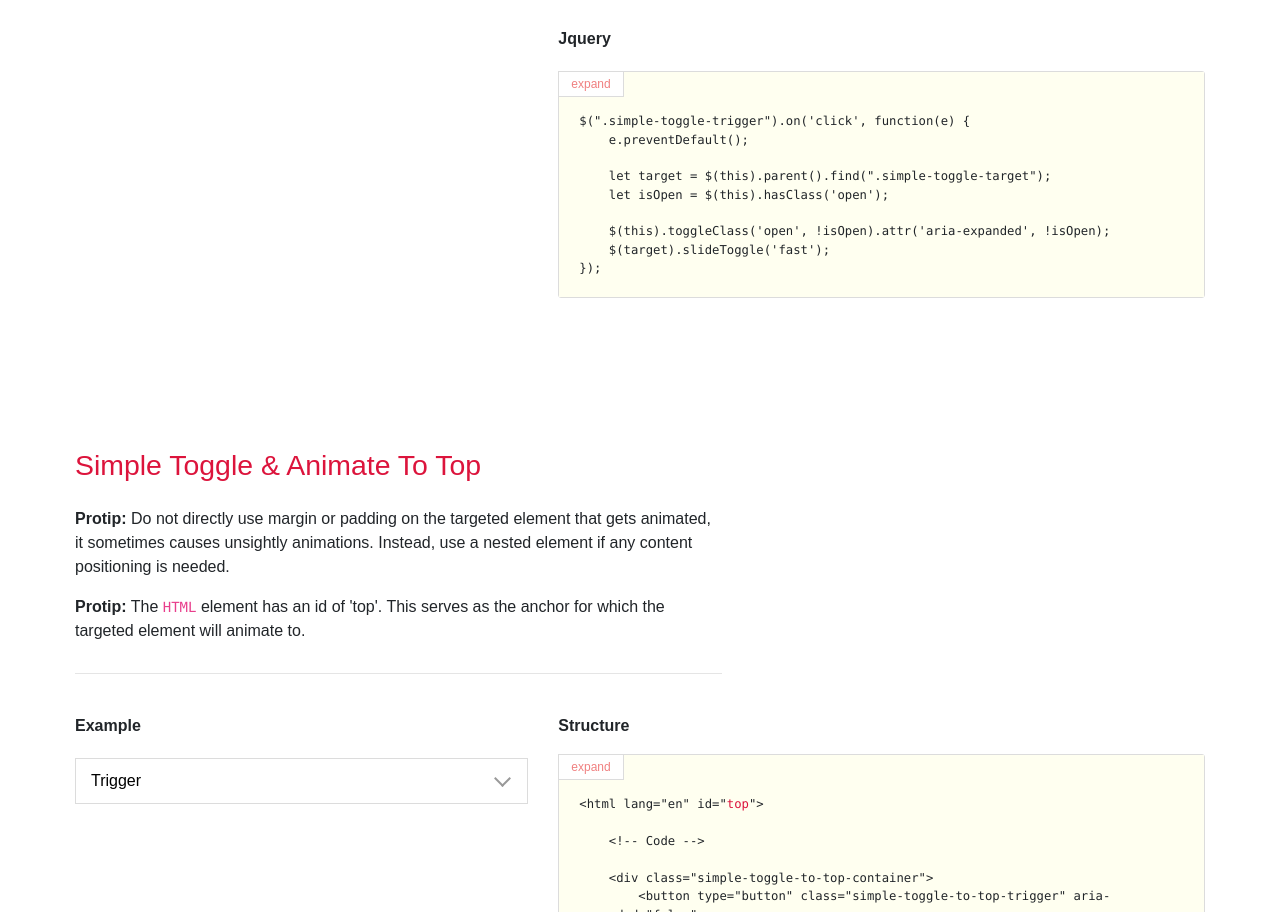
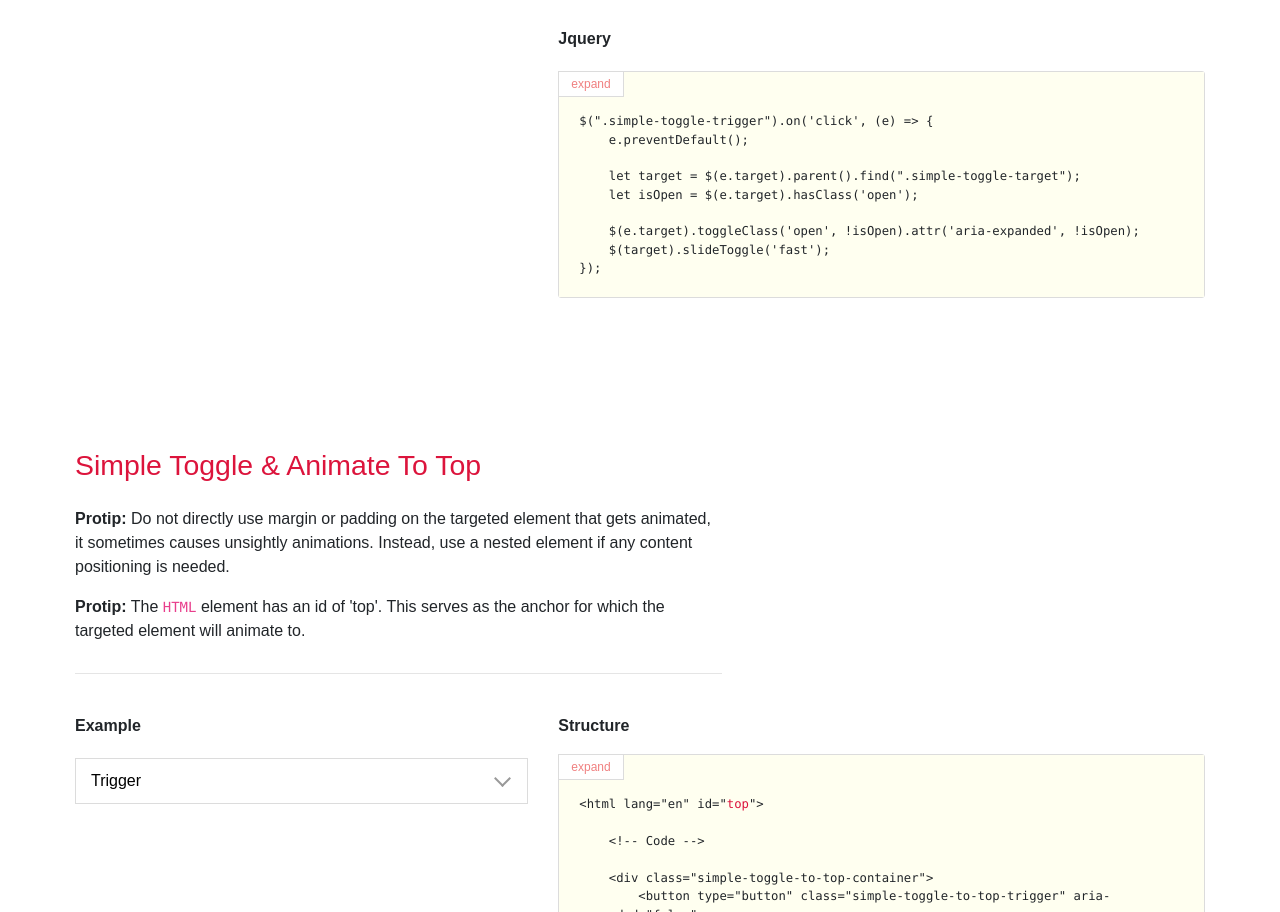
Before and after one commit to davidloop/jqueryjunk, a plain HTML site: page index.html in a window 1280 px wide. Shown: the part 1226-2138 px from the top of the page. Drawn offline with nearby package versions, Linux system fonts and the light colour scheme.

Commit message:
Refactor click event handler in index.html

```diff
--- a/index.html
+++ b/index.html
@@ -191,20 +191,20 @@ button.simple-toggle-trigger.open::after {
                         <button type="button">expand</button>
                         <div class="highlight-overflow">
 <pre>
-$(".simple-toggle-trigger").on('click', function(e) {
+$(".simple-toggle-trigger").on('click', (e) => {
     e.preventDefault();
 
-    let target = $(this).parent().find(".simple-toggle-target");
-    let isOpen = $(this).hasClass('open');
+    let target = $(e.target).parent().find(".simple-toggle-target");
+    let isOpen = $(e.target).hasClass('open');
 
-    $(this).toggleClass('open', !isOpen).attr('aria-expanded', !isOpen);
+    $(e.target).toggleClass('open', !isOpen).attr('aria-expanded', !isOpen);
     $(target).slideToggle('fast');
 });
 
 $(".simple-toggle-trigger").on('keydown', (e) => {
     if (e.key === 'Enter' || e.key === ' ') {
         e.preventDefault();
-        $(e.currentTarget).trigger('click');
+        $(e.target).trigger('click');
     }
 });
 </pre>
```
